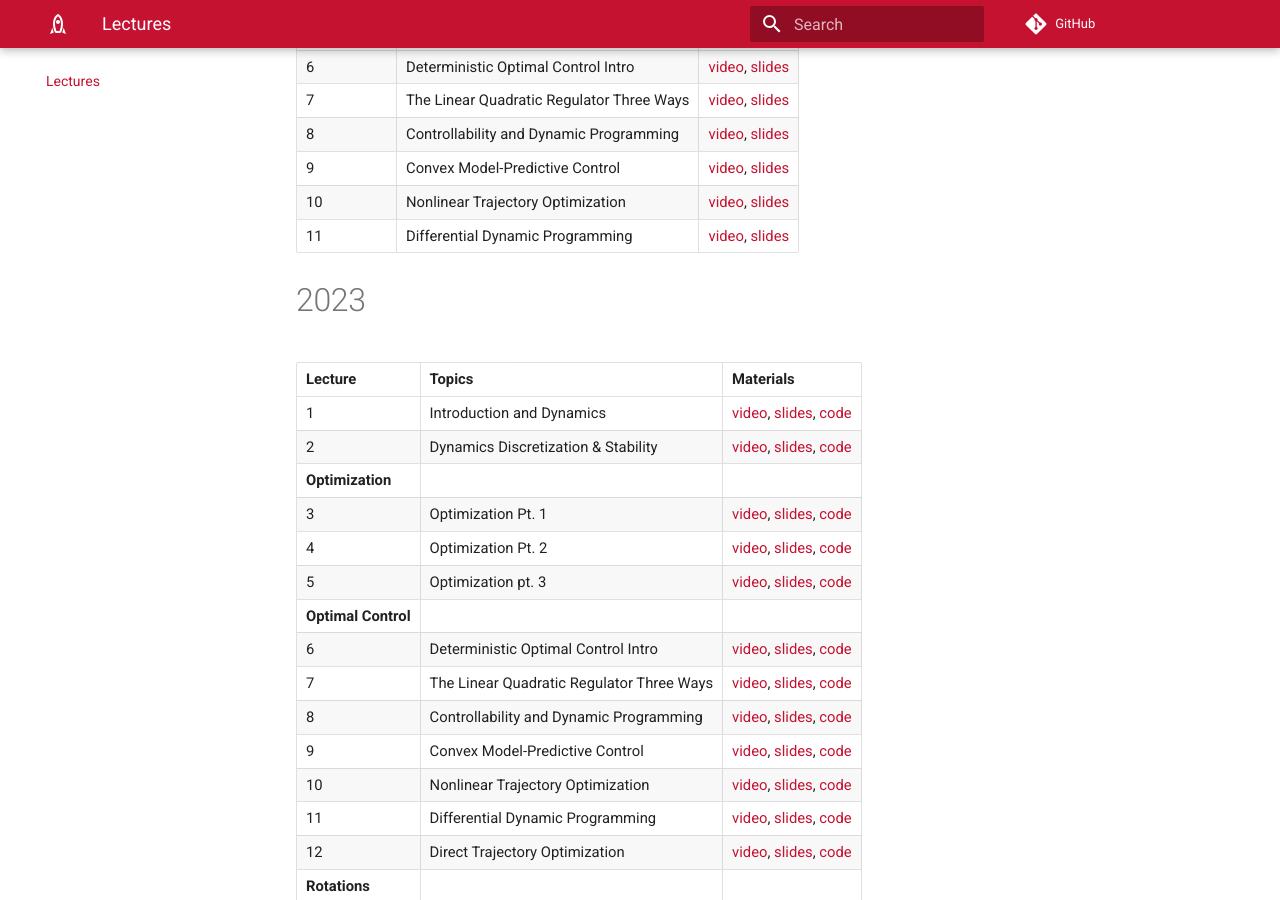
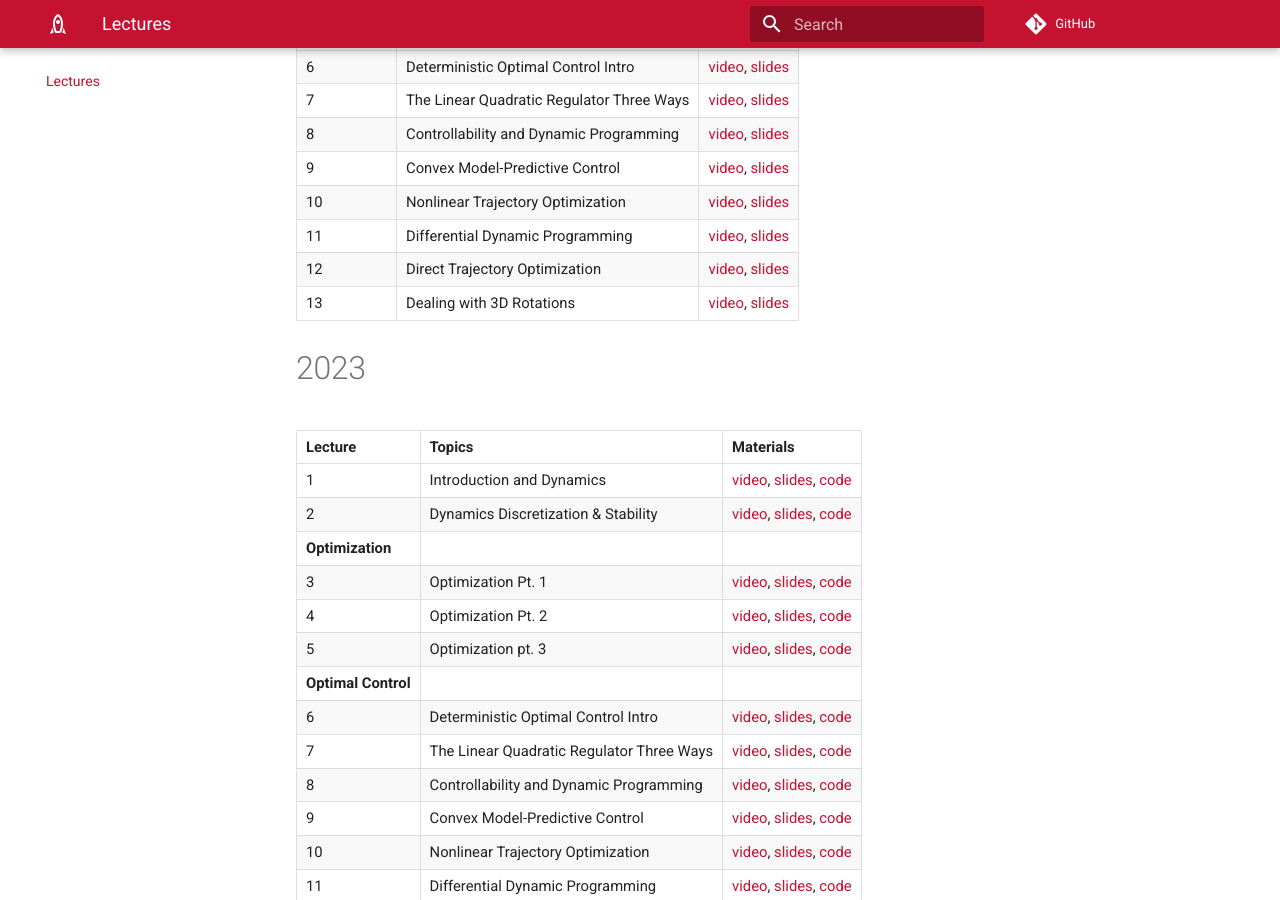
Before and after one commit to cmu-optimal-control/cmu-optimal-control.github.io, an MkDocs documentation site: the page built from docs/lectures.md, in a window 1280 px wide and 900 px high, scrolled down 448 px. Built offline with MkDocs 1.6.1 and Material for MkDocs 9.7.7, drawn with Linux system fonts in a browser that asks for light colours.

Commit message:
add lec 12-13

```diff
--- a/docs/lectures.md
+++ b/docs/lectures.md
@@ -15,6 +15,8 @@ Lectures will be streamed live on Zoom, with the link from [Canvas](https://canv
 | 9     | Convex Model-Predictive Control      |[video](https://www.youtube.com/watch?v=i-XEj8JY4Y0), [slides](https://github.com/Optimal-Control-16-745/lecture-notebooks/tree/master/Lecture%209) |
 | 10    | Nonlinear Trajectory Optimization | [video](https://www.youtube.com/watch?v=t0vaNTZIC20), [slides](https://github.com/Optimal-Control-16-745/lecture-notebooks/tree/master/Lecture%2010) |
 | 11    | Differential Dynamic Programming | [video](https://www.youtube.com/watch?v=qusvkcoHyz0), [slides](https://github.com/Optimal-Control-16-745/lecture-notebooks/tree/master/Lecture%2011) |
+| 12    | Direct Trajectory Optimization| [video](https://youtu.be/8VAiAxa6-sM?si=OwQXgYkxcPXdHRyC), [slides](https://github.com/Optimal-Control-16-745/lecture-notebooks/tree/master/Lecture%2012) |
+| 13    | Dealing with 3D Rotations | [video](https://youtu.be/0ONcoIqfT5E?si=Q1at3Kxm8rOrmg2i), [slides](https://github.com/Optimal-Control-16-745/lecture-notebooks/tree/master/Lecture%2013) |
 
 # 2023
 
```
